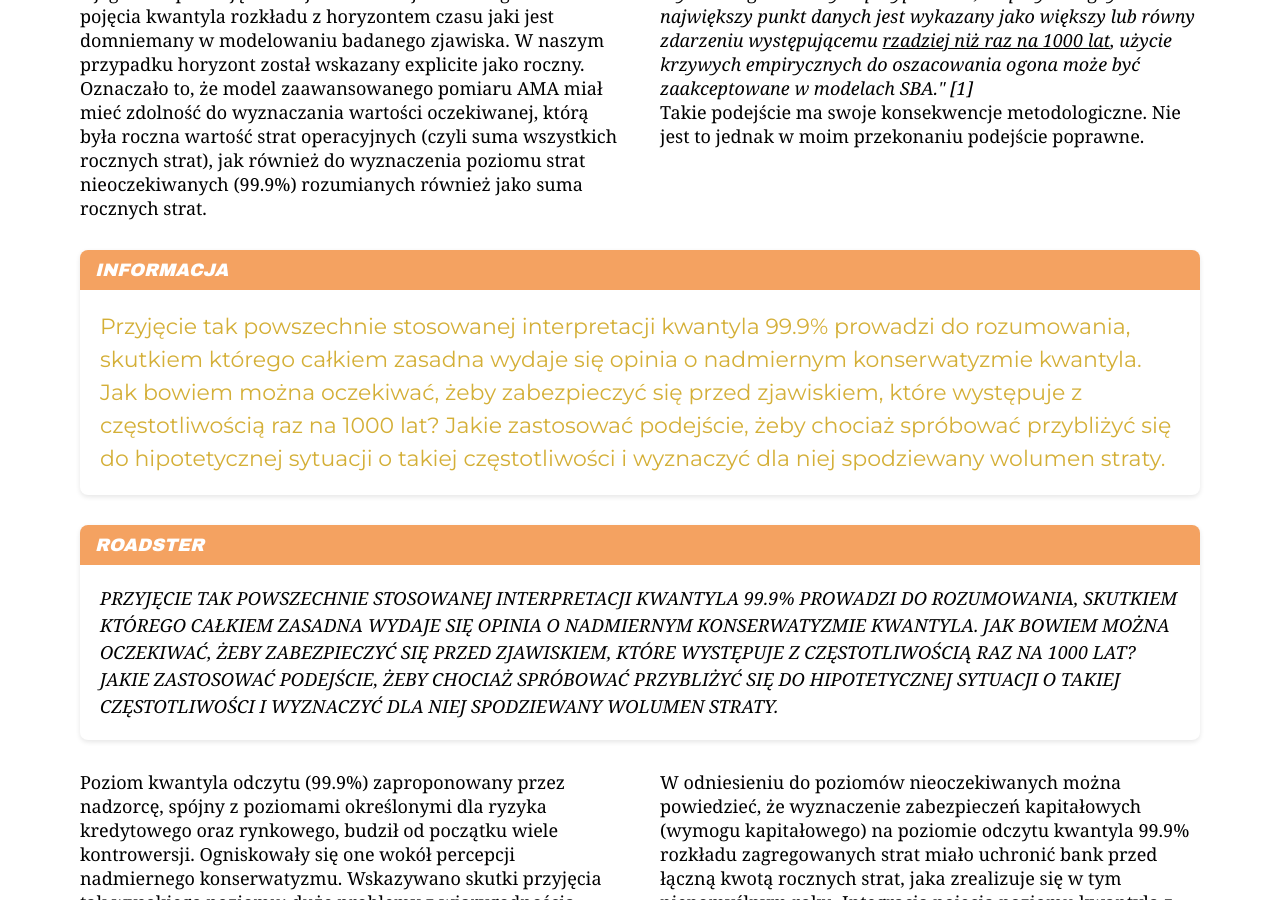
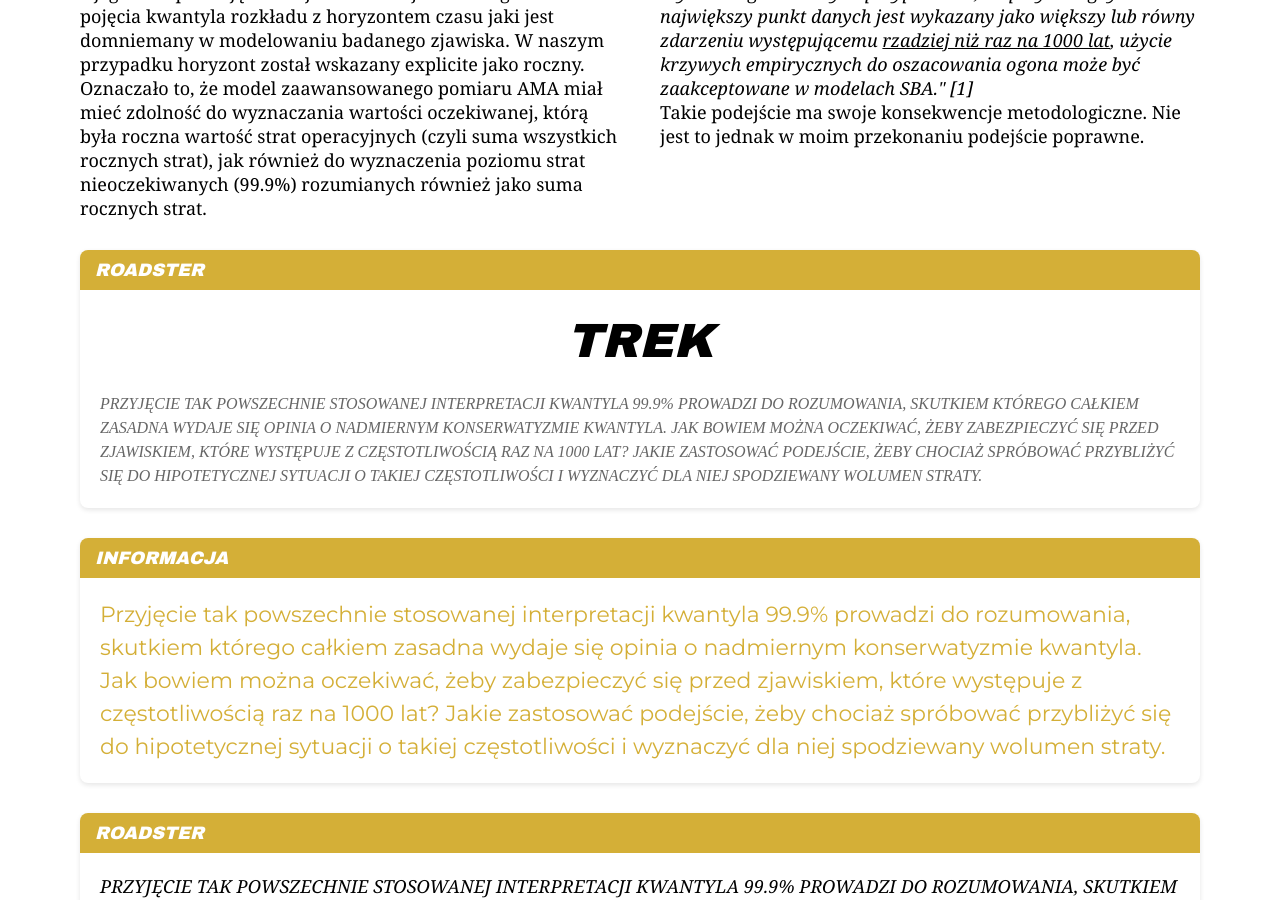
Before and after one commit to MaciejBuczak/risk-research, a Jekyll site: the page built from art-oprisk-kw999_v3_9.md, in a window 1280 px wide and 900 px high, scrolled down 5615 px. Built offline with Jekyll 4.4.1, drawn with Linux system fonts in a browser that asks for light colours.

Commit message:
Update art-oprisk-kw999-layout_v3_9.html

```diff
--- a/_layouts/art-oprisk-kw999-layout_v3_9.html
+++ b/_layouts/art-oprisk-kw999-layout_v3_9.html
@@ -1183,12 +1183,36 @@
 
 
 
+<!-- Nowy element: Ramka informacyjna w dokładnym stylu z obrazka -->
+<div class="ryzmod-info-box2" style="width: 100%; margin: 30px 0; background-color: white; position: relative; box-sizing: border-box; border-radius: 8px; box-shadow: 0 2px 5px rgba(0,0,0,0.1); overflow: hidden;">
+
+  <!-- Nagłówek dokładnie jak na obrazku -->
+  <div style="background-color: #D4AF37; color: white; padding: 10px 15px; font-family: 'Arial Black', sans-serif; font-style: italic; font-size: 18px; font-weight: bold; text-transform: uppercase;">
+    ROADSTER
+  </div>
+
+  <!-- Główny tekst TREK dokładnie jak na obrazku -->
+  <div style="padding: 25px 20px; text-align: center;">
+    <div style="font-family: 'Arial Black', sans-serif; font-style: italic; font-size: 48px; font-weight: 900; text-transform: uppercase;">
+      TREK
+    </div>
+  </div>
+
+  <!-- Treść bloku z dokładnie takim samym stylem jak na drugim obrazku -->
+  <div style="padding: 0 20px 20px;">
+    <p style="font-family: 'Times New Roman', serif; font-style: italic; font-size: 16px; color: #666; line-height: 1.5; text-transform: uppercase; margin-top: 0;">
+      PRZYJĘCIE TAK POWSZECHNIE STOSOWANEJ INTERPRETACJI KWANTYLA 99.9% PROWADZI DO ROZUMOWANIA, SKUTKIEM KTÓREGO CAŁKIEM ZASADNA WYDAJE SIĘ OPINIA O NADMIERNYM KONSERWATYZMIE KWANTYLA. JAK BOWIEM MOŻNA OCZEKIWAĆ, ŻEBY ZABEZPIECZYĆ SIĘ PRZED ZJAWISKIEM, KTÓRE WYSTĘPUJE Z CZĘSTOTLIWOŚCIĄ RAZ NA 1000 LAT? JAKIE ZASTOSOWAĆ PODEJŚCIE, ŻEBY CHOCIAŻ SPRÓBOWAĆ PRZYBLIŻYĆ SIĘ DO HIPOTETYCZNEJ SYTUACJI O TAKIEJ CZĘSTOTLIWOŚCI I WYZNACZYĆ DLA NIEJ SPODZIEWANY WOLUMEN STRATY.
+    </p>
+  </div>
+</div>
+
+
 
 <!-- Nowy element: Ramka informacyjna w stylu Roadster -->
 <div class="ryzmod-info-box2" style="width: 100%; margin: 30px 0; background-color: white; position: relative; box-sizing: border-box; border-radius: 8px; box-shadow: 0 2px 5px rgba(0,0,0,0.1); overflow: hidden;">
 
   <!-- Nagłówek w stylu Roadster -->
-  <div style="background-color: #f4a261; color: white; padding: 10px 15px; font-family: 'Arial Black', sans-serif; font-style: italic; font-size: 18px; font-weight: bold; text-transform: uppercase;">
+  <div style="background-color: #D4AF37; color: white; padding: 10px 15px; font-family: 'Arial Black', sans-serif; font-style: italic; font-size: 18px; font-weight: bold; text-transform: uppercase;">
     Informacja
   </div>
 
@@ -1205,7 +1229,7 @@
 <div class="ryzmod-info-box2" style="width: 100%; margin: 30px 0; background-color: white; position: relative; box-sizing: border-box; border-radius: 8px; box-shadow: 0 2px 5px rgba(0,0,0,0.1); overflow: hidden; font-family: 'Arial Black', sans-serif; font-style: italic;">
 
   <!-- Nagłówek dokładnie jak w przykładzie Roadster -->
-  <div style="background-color: #f4a261; color: white; padding: 10px 15px; font-family: 'Arial Black', sans-serif; font-style: italic; font-size: 18px; font-weight: bold; text-transform: uppercase;">
+  <div style="background-color: #D4AF37; color: white; padding: 10px 15px; font-family: 'Arial Black', sans-serif; font-style: italic; font-size: 18px; font-weight: bold; text-transform: uppercase;">
     ROADSTER
   </div>
 
```
